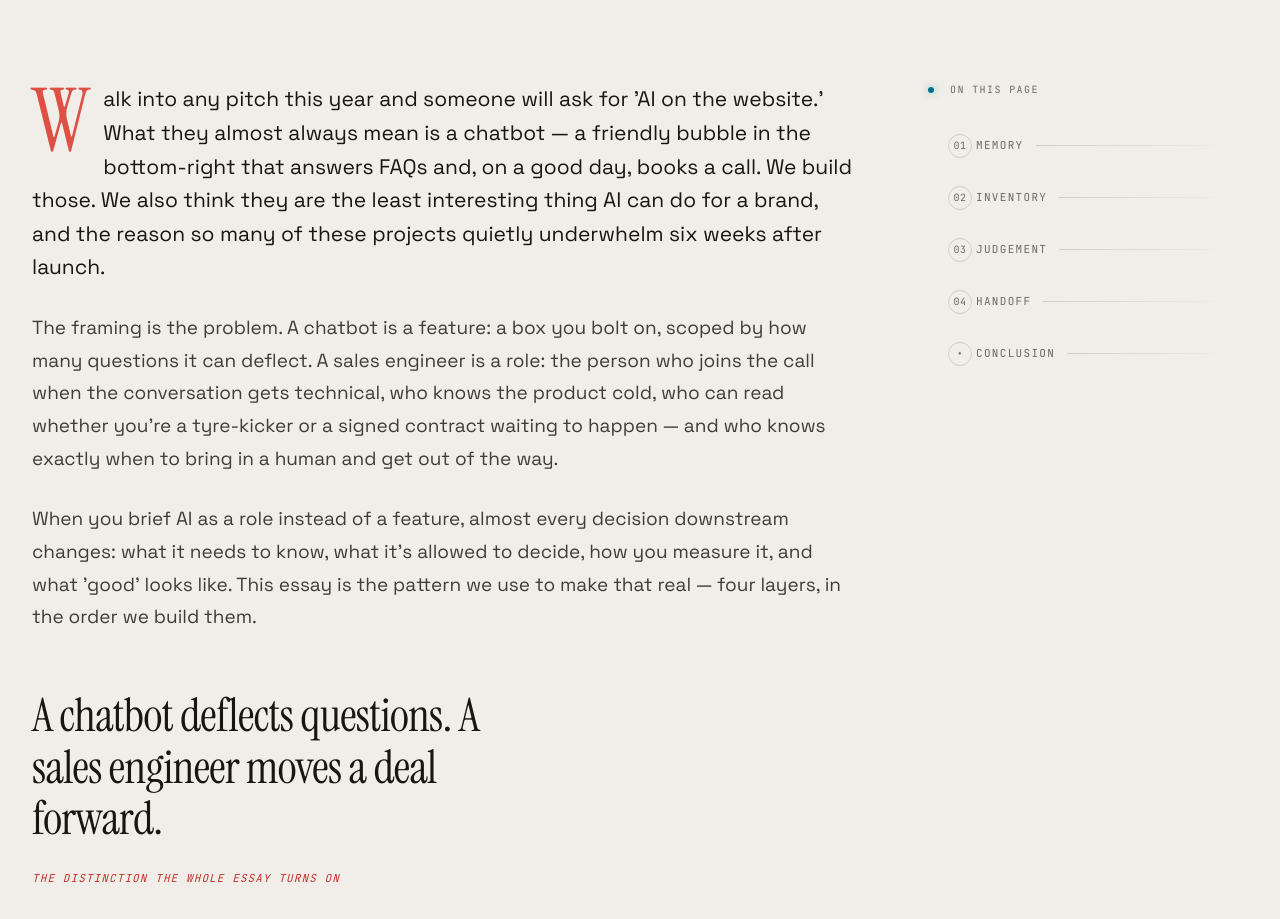
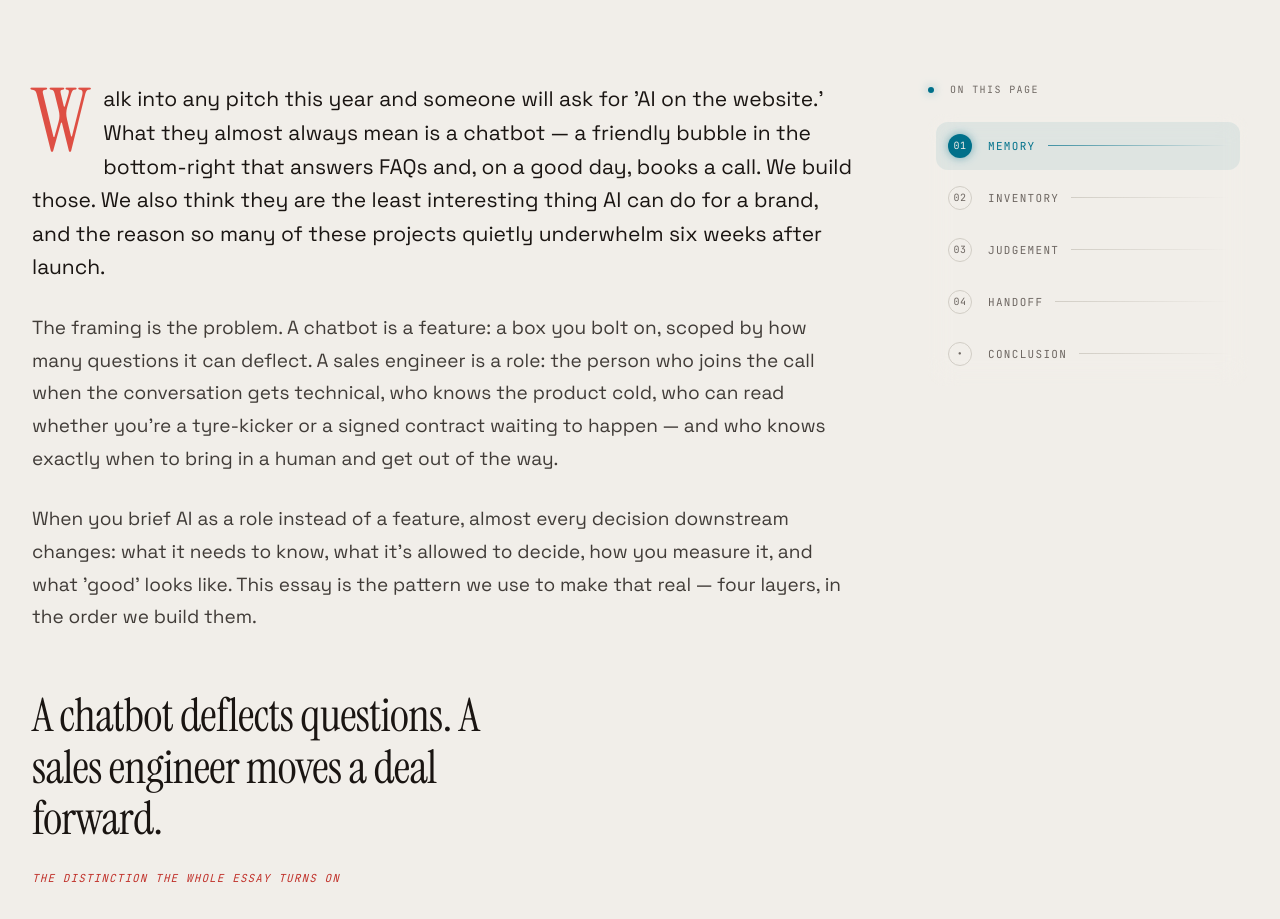
Before and after one commit to Dbrowne14/Default_Social_AI, a Next.js app: page /insights/ai-concierge-sales-engineer in a window 1280 px wide. Shown: the part 1360-2279 px from the top of the page. Built offline with nearby package versions, Linux system fonts and the light colour scheme.

Commit message:
Addign a scroll selection effect

```diff
--- a/components/insights/insightsPage/InsightsContent/InsightsArticleProse.tsx
+++ b/components/insights/insightsPage/InsightsContent/InsightsArticleProse.tsx
@@ -1,6 +1,10 @@
-import { blogPostProps } from '@/data/blogData';
+import { blogPostProps } from "@/data/blogData";
 
-const InsightsArticleProse = ({article}:{article:blogPostProps | undefined}) => {
+const InsightsArticleProse = ({
+  article,
+}: {
+  article: blogPostProps | undefined;
+}) => {
   return (
     <article className="text-[17.5px] 720:text-[19px] leading-[1.68] 720:leading-[1.72] text-cream-2 min-[900px]:col-start-1 space-y-7">
       {article && (
@@ -25,10 +29,7 @@ const InsightsArticleProse = ({article}:{article:blogPostProps | undefined}) =>
           })}
           {article.pullQuotes?.map((paragraph, index) => {
             return (
-                    <div
-                      className="max-w-full my-14 p-0 border-none"
-                      key={index}
-                    >
+              <div className="max-w-full my-14 p-0 border-none" key={index}>
                 <p className="max-w-[22ch] font-serif text-[clamp(30px,4vw,46px)] leading-[1.12] tracking-[-0.015em] text-cream">
                   {paragraph.quote}
                 </p>
@@ -44,7 +45,7 @@ const InsightsArticleProse = ({article}:{article:blogPostProps | undefined}) =>
               <>
                 <div
                   className="flex items-center gap-4.5 mt-21 scroll-mt-25"
-                        id={`s${paragraph.number}`}
+                  id={paragraph.kicker}
                 >
                   {paragraph.kicker === "Conclusion" ? (
                     <span className="block w-3.5 h-3.5 rounded-[50%] bg-accent-2 [box-shadow:0_0_14px_color-mix(in_oklch,var(--accent-2)_55%,transparent)]"></span>
@@ -83,9 +84,8 @@ const InsightsArticleProse = ({article}:{article:blogPostProps | undefined}) =>
           </div>
         </>
       )}
-            ;
     </article>
-  )
-}
+  );
+};
 
-export default InsightsArticleProse
+export default InsightsArticleProse;
--- a/components/insights/insightsPage/InsightsContent/InsightsArticleRail.tsx
+++ b/components/insights/insightsPage/InsightsContent/InsightsArticleRail.tsx
@@ -1,5 +1,6 @@
+"use client";
 import { blogPostProps } from "@/data/blogData";
-import React from "react";
+import { useEffect } from "react";
 
 const InsightsArticleRail = ({
   article,
@@ -10,6 +11,31 @@ const InsightsArticleRail = ({
   section: string;
   setSection: React.Dispatch<React.SetStateAction<string>>;
 }) => {
+  useEffect(() => {
+    if (!article?.sections) return;
+
+    const observer = new IntersectionObserver(
+      (entries) => {
+        const visibleEntry = entries.find((entry) => entry.isIntersecting);
+
+        if (visibleEntry) {
+          setSection(visibleEntry.target.id);
+        }
+      },
+      {
+        root: null,
+        rootMargin: "-120px 0px -65% 0px",
+        threshold: 0,
+      },
+    );
+
+    article.sections.forEach((section) => {
+      const el = document.getElementById(section.kicker);
+      if (el) observer.observe(el);
+    });
+
+    return () => observer.disconnect();
+  }, [article]);
   return (
     <aside className="grid-cols-1 hidden min-[900px]:block min-[900px]:col-start-2">
       <div className="sticky top-29 flex flex-col gap-7">
@@ -27,10 +53,10 @@ const InsightsArticleRail = ({
               return (
                 <li key={post.kicker}>
                   <a
-                    href={`#s${post.number}`}
+                    href={`#${post.kicker}`}
                     data-target={post.kicker}
                     onClick={() => setSection(post.kicker)}
-                    className={`group grid grid-cols-[28px_1fr] items-center gap-3rounded-xl px-3 py-3 text-[14px] leading-[1.35]transition-colors duration-150 ease-in-out ${
+                    className={`group grid grid-cols-[28px_1fr] items-center gap-3 rounded-xl px-3 py-3 text-[14px] leading-[1.35] transition-colors duration-150 ease-in-out ${
                       selectedTitle
                         ? "bg-[color-mix(in_oklch,var(--accent-2)_8%,transparent)] text-cream"
                         : "text-cream-2 hover:bg-[color-mix(in_oklch,var(--ink-2)_70%,transparent)] hover:text-cream"
```
Also changed, not shown: components/insights/insightsPage/InsightsContent/InsightsArticleBody.tsx (+6 -2 lines). Lines whose indentation alone changed are shown as unchanged.
